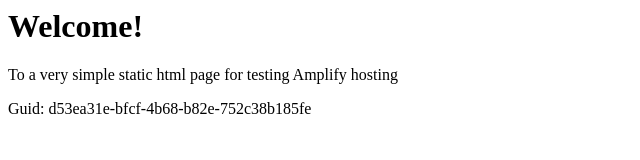
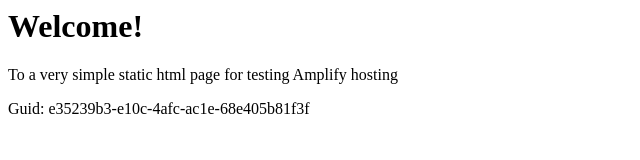
Before and after one commit to aws-aemilia-cmh/Github-PR-Commit-Integration-Test-DoNotTouch-GithubWebhookPreviewCanaryTest-v1-prod-us-east-2, a website: page src/index.html in a window 1280 px wide. Shown: the full height of the page, 0-640 px from the left. Drawn offline with Linux system fonts and the light colour scheme.

Commit message:
commit from integ tests

```diff
--- a/src/index.html
+++ b/src/index.html
@@ -12,6 +12,6 @@
 <body>
     <h1>Welcome!</h1>
     <p>To a very simple static html page for testing Amplify hosting</p>
-    <p>Guid: d53ea31e-bfcf-4b68-b82e-752c38b185fe</p></body>
+    <p>Guid: e35239b3-e10c-4afc-ac1e-68e405b81f3f</p></body>
 
 </html>
```
